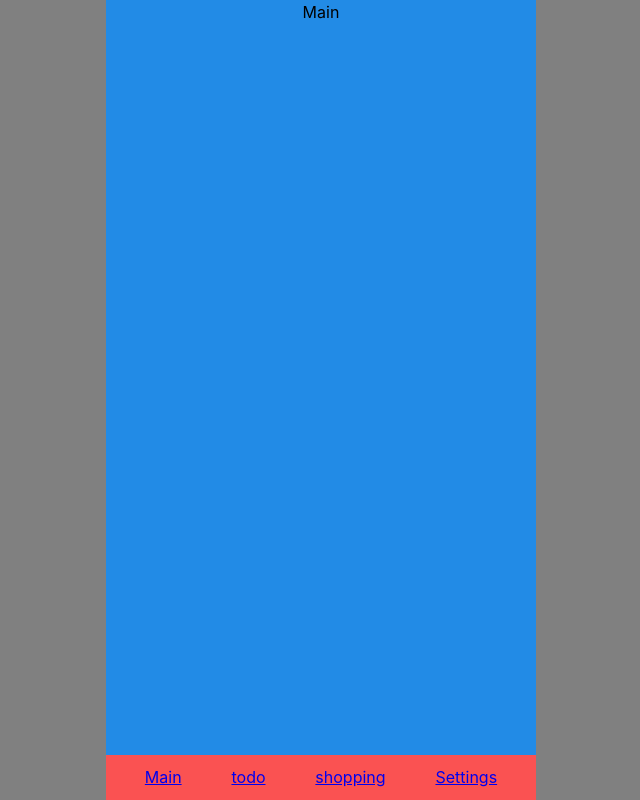
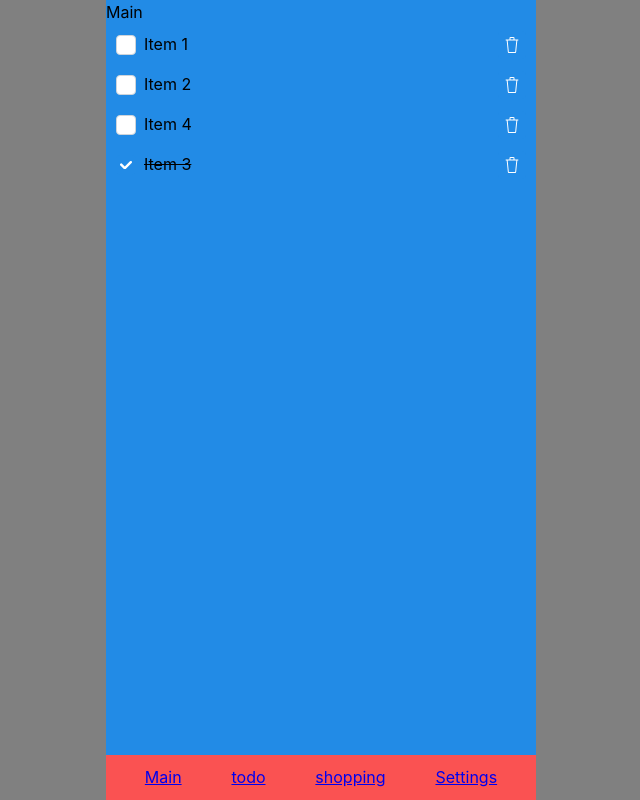
Before and after one commit to UlanTursunbek/partner-ui, a React app: page / in a window 1280 px wide. Shown: the whole page, without its empty margins (319-959 px from the left). Built offline with nearby package versions, Linux system fonts and the light colour scheme; the HTML template or start-up script is replaced by a standard one.

Commit message:
Add absolute imports

```diff
--- a/package.json
+++ b/package.json
@@ -13,9 +13,12 @@
     "@mantine/core": "^7.11.2",
     "@mantine/form": "^7.11.2",
     "@mantine/hooks": "^7.11.2",
+    "@reduxjs/toolkit": "^2.2.6",
     "@tabler/icons": "^3.11.0",
     "react": "^18.3.1",
     "react-dom": "^18.3.1",
+    "react-icons": "^5.2.1",
+    "react-redux": "^9.1.2",
     "react-router-dom": "^6.25.0"
   },
   "devDependencies": {
@@ -31,6 +34,7 @@
     "postcss-preset-mantine": "^1.15.0",
     "postcss-simple-vars": "^7.0.1",
     "typescript": "^5.2.2",
-    "vite": "^5.3.4"
+    "vite": "^5.3.4",
+    "vite-tsconfig-paths": "^4.3.2"
   }
 }
--- /dev/null
+++ b/src/features/AddShopping/AddShopping.tsx
@@ -0,0 +1,44 @@
+import { Modal, Button, TextInput, Group } from "@mantine/core";
+import { useForm } from "@mantine/form";
+import { useDisclosure } from "@mantine/hooks";
+
+export const AddShopping = () => {
+  const [opened, { open, close }] = useDisclosure(false);
+
+  const form = useForm({
+    mode: "uncontrolled",
+    initialValues: {
+      item: "",
+    },
+  });
+
+  return (
+    <>
+      <div onClick={(e) => e.stopPropagation()}>
+        <Button onClick={open} w={"100%"}>
+          Shopping list
+        </Button>
+      </div>
+
+      <Modal
+        opened={opened}
+        onClose={close}
+        title="Add new item in shopping list"
+        centered
+      >
+        <form onSubmit={form.onSubmit((values) => console.log(values))}>
+          <TextInput
+            placeholder="New item"
+            key={form.key("item")}
+            required
+            {...form.getInputProps("item")}
+          />
+
+          <Group justify="flex-end" mt="md">
+            <Button type="submit">Submit</Button>
+          </Group>
+        </form>
+      </Modal>
+    </>
+  );
+};
--- /dev/null
+++ b/src/features/AddShopping/index.tsx
@@ -0,0 +1 @@
+export { AddShopping } from "./AddShopping";
--- /dev/null
+++ b/src/features/ShoppingList/Item.tsx
@@ -0,0 +1,3 @@
+export const ListItem = () => {
+  return <div>ListItem</div>;
+};
--- a/src/features/ShoppingList/ShoppingList.tsx
+++ b/src/features/ShoppingList/ShoppingList.tsx
@@ -1,44 +1,63 @@
-import { Modal, Button, TextInput, Group } from "@mantine/core";
-import { useForm } from "@mantine/form";
-import { useDisclosure } from "@mantine/hooks";
+import { ActionIcon, Checkbox, Flex, List, Text } from "@mantine/core";
+import { useAppSelector } from "app/store/hooks";
+import { useState } from "react";
+import { SlTrash } from "react-icons/sl";
+
+type List = {
+  id: number;
+  name: string;
+  selected: boolean;
+};
 
 export const ShoppingList = () => {
-  const [opened, { open, close }] = useDisclosure(false);
-
-  const form = useForm({
-    mode: "uncontrolled",
-    initialValues: {
-      item: "",
-    },
-  });
+  const [list, setList] = useState<List[]>([
+    { id: 1, name: "Item 1", selected: false },
+    { id: 2, name: "Item 2", selected: false },
+    { id: 3, name: "Item 3", selected: true },
+    { id: 4, name: "Item 4", selected: false },
+  ]);
+  const sortedList = list.slice().sort((a, b) => a.selected - b.selected);
 
   return (
-    <>
-      <div onClick={(e) => e.stopPropagation()}>
-        <Button onClick={open} w={"100%"}>
-          Shopping list
-        </Button>
-      </div>
+    <div>
+      {sortedList.map((item) => (
+        <div key={item.id}>
+          <Flex
+            align={"center"}
+            gap={8}
+            justify={"space-between"}
+            mx={10}
+            h={40}
+          >
+            <Checkbox
+              checked={item.selected}
+              onChange={(event) => {
+                setList((prev) =>
+                  prev.map((i) =>
+                    i.id === item.id
+                      ? { ...i, selected: event.target.checked }
+                      : i
+                  )
+                );
+              }}
+            />
+            <Text w="100%" td={item.selected ? "line-through" : ""}>
+              {item.name}
+            </Text>
 
-      <Modal
-        opened={opened}
-        onClose={close}
-        title="Add new item in shopping list"
-        centered
-      >
-        <form onSubmit={form.onSubmit((values) => console.log(values))}>
-          <TextInput
-            placeholder="New item"
-            key={form.key("item")}
-            required
-            {...form.getInputProps("item")}
-          />
-
-          <Group justify="flex-end" mt="md">
-            <Button type="submit">Submit</Button>
-          </Group>
-        </form>
-      </Modal>
-    </>
+            {/* <ActionIcon >
+              <SlPencil />
+            </ActionIcon> */}
+            <ActionIcon
+              onClick={() =>
+                setList((prev) => prev.filter((i) => i.id !== item.id))
+              }
+            >
+              <SlTrash />
+            </ActionIcon>
+          </Flex>
+        </div>
+      ))}
+    </div>
   );
 };
--- a/src/features/index.tsx
+++ b/src/features/index.tsx
@@ -1 +1,2 @@
 export * from "./AddTodo";
+export { ShoppingList } from "./ShoppingList";
--- a/src/pages/Main/Main.tsx
+++ b/src/pages/Main/Main.tsx
@@ -1,9 +1,11 @@
 import { Flex } from "@mantine/core";
+import { ShoppingList } from "features";
 
 export const Main = () => {
   return (
-    <Flex w={"100%"} h="100%" bg="blue" justify={"center"}>
+    <Flex w={"100%"} h="100%" bg="blue" direction={"column"}>
       Main
+      <ShoppingList />
     </Flex>
   );
 };
--- a/src/pages/Shopping/Shopping.tsx
+++ b/src/pages/Shopping/Shopping.tsx
@@ -1,10 +1,10 @@
 import { Flex } from "@mantine/core";
-import { ShoppingList } from "../../features/ShoppingList";
+import { AddShopping } from "../../features/AddShopping";
 
 export const Shopping = () => {
   return (
     <Flex w={"100%"} h="100%" bg="pink" p={10}>
-      <ShoppingList />
+      <AddShopping />
     </Flex>
   );
 };
--- a/tsconfig.app.json
+++ b/tsconfig.app.json
@@ -7,7 +7,7 @@
     "lib": ["ES2020", "DOM", "DOM.Iterable"],
     "module": "ESNext",
     "skipLibCheck": true,
-
+    "baseUrl": "src",
     /* Bundler mode */
     "moduleResolution": "bundler",
     "allowImportingTsExtensions": true,
--- a/vite.config.ts
+++ b/vite.config.ts
@@ -1,7 +1,8 @@
 import { defineConfig } from "vite";
 import react from "@vitejs/plugin-react";
+import tsconfigPaths from "vite-tsconfig-paths";
 
 // https://vitejs.dev/config/
 export default defineConfig({
-  plugins: [react()],
+  plugins: [tsconfigPaths(), react()],
 });
```
Also changed, not shown: 1 other file (tests, documents, lock files or other folders).
